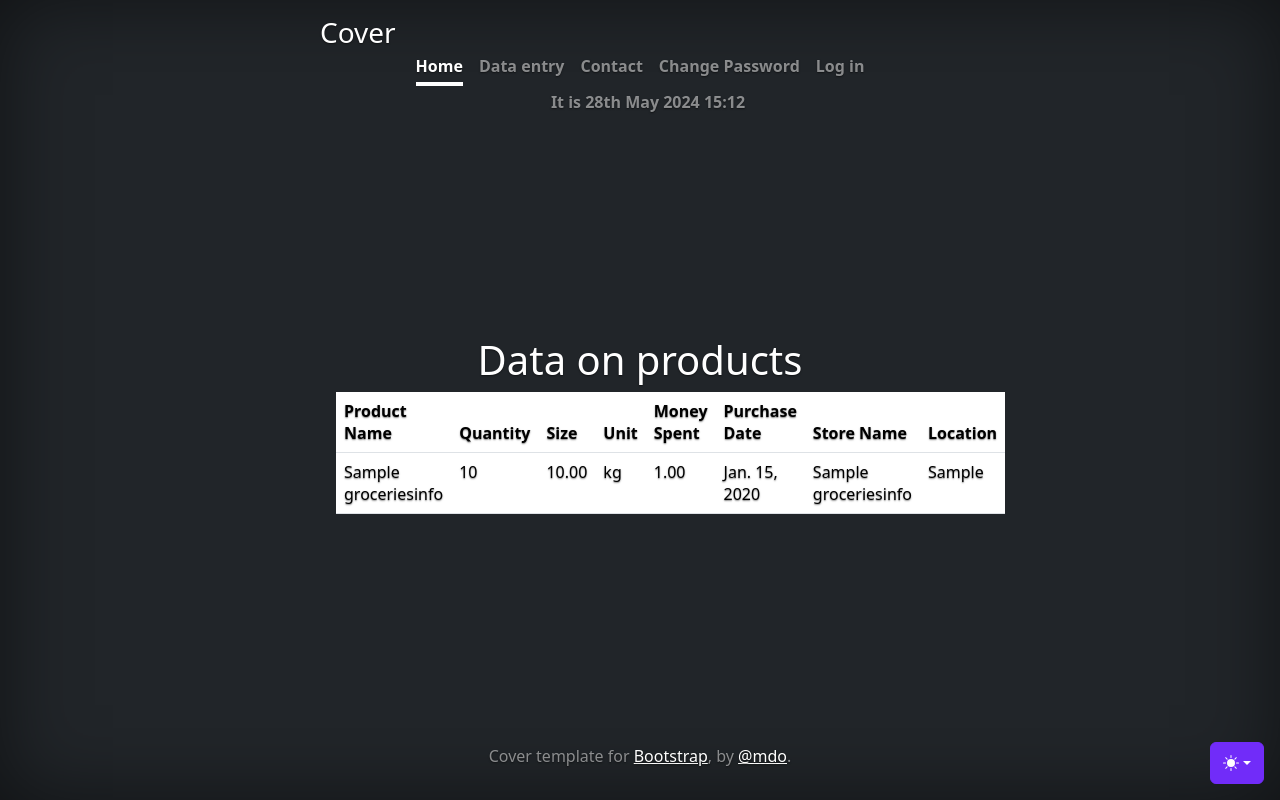
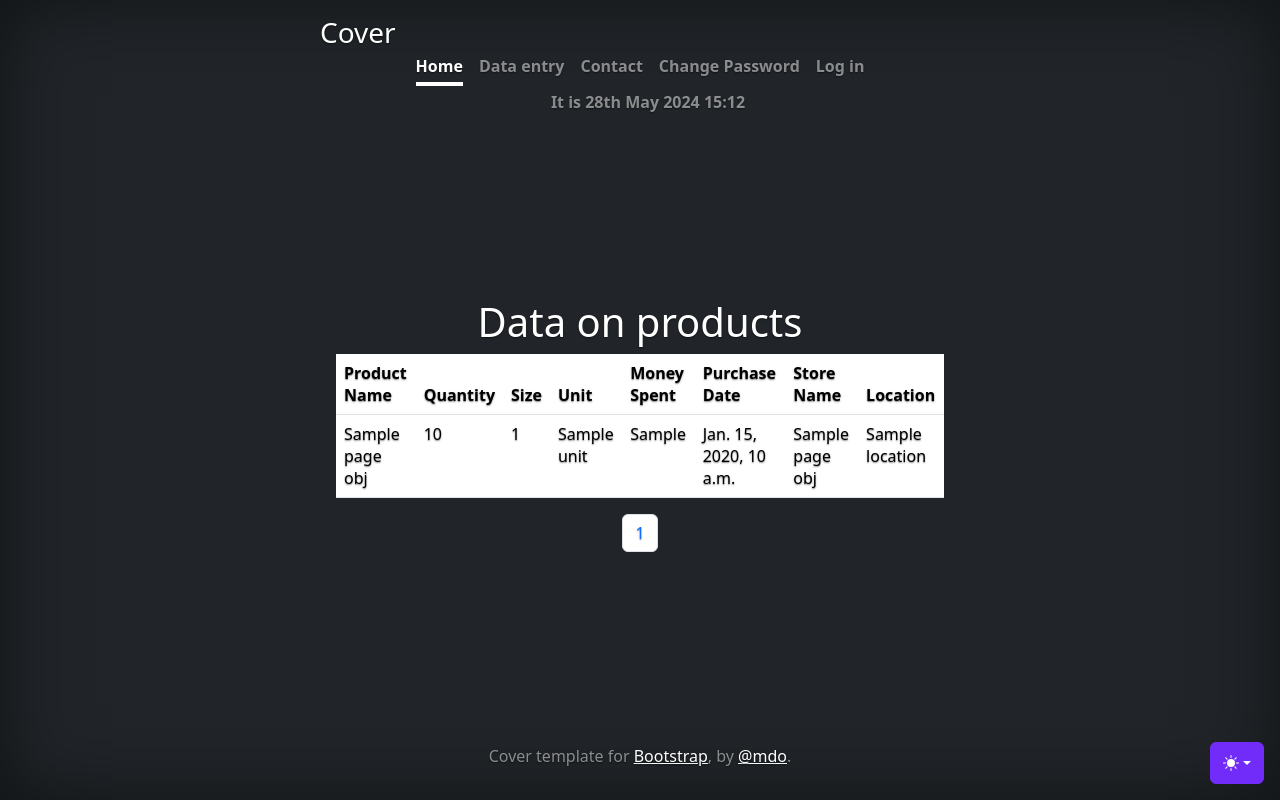
Before and after one commit to 01kazu/groceries_info, a Django app: template groceries_data/templates/groceries_data/home.html in a window 1280 px wide. Run offline with Django 4.2, Linux system fonts and the light colour scheme; tables that the repository leaves empty hold one stand-in row (values such as "Sample post"); the template is opened without the code that fills it: values that come from a table or form of the project are taken from there, most other values are stand-ins (such as "Sample title", 1, 10 or a date in 2020); some libraries are stand-ins or nearby versions.

Commit message:
pagination commit

```diff
--- a/groceries_data/models.py
+++ b/groceries_data/models.py
@@ -32,4 +32,4 @@
     )
 
     def __str__(self):
-        return f'{self.quantity: .1f} {self.product_name}s bought on {self.purchase_date: %d %B, %Y}'
+        return f'{self.product_name}s bought with {self.money_spent}'
--- a/groceries_data/templates/groceries_data/home.html
+++ b/groceries_data/templates/groceries_data/home.html
@@ -10,7 +10,7 @@
 
 {% block main %}
     <h1>Data on products</h1>
-    <table class="table table-hover">
+    <table class="table table-hover" style="overflow-x:scroll;">
       <thead>
         <tr>
           <th scope="col">Product Name</th>
@@ -28,7 +28,7 @@
         </tr>
       </thead>
       <tbody>
-    {% for grocery in groceries %}
+    {% for grocery in page_obj.object_list %}
         <tr>
           <td>{{grocery.product_name}}</td>
           <td>{{grocery.quantity}}</th>
@@ -47,5 +47,21 @@
       </tbody>
     </table>
 
-
+    <nav aria-label="Page navigation example">
+      <ul class="pagination justify-content-center">
+        {% if page_obj.has_previous %} {# whether the previous page exists #}
+          <li class="page-item"><a class="page-link" href="?page={{page_obj.previous_page_number}}">Previous</a></li>
+        {% endif %}
+        {% if page_obj.has_previous %}
+        <li class="page-item"><a class="page-link" href="?page={{page_obj.previous_page_number}}">{{page_obj.previous_page_number}}</a></li>
+        {% endif %}
+        <li class="page-item"><a class="page-link" href="#">{{page_obj.number}}</a></li>
+        {% if page_obj.has_next %}
+          <li class="page-item"><a class="page-link" href="?page={{page_obj.next_page_number}}">{{page_obj.next_page_number}}</a></li>
+        {% endif %}
+          {% if page_obj.has_next %} {# whether the next page exists #}
+          <li class="page-item"><a class="page-link" href="?page={{page_obj.next_page_number}}">Next</a></li>
+        {% endif %}
+      </ul>
+    </nav>
 {% endblock %}
```
Also changed, not shown: groceries_data/templates/groceries_data/base.html (+5 -5 lines), groceries_data/views.py (+11 -1 lines).
